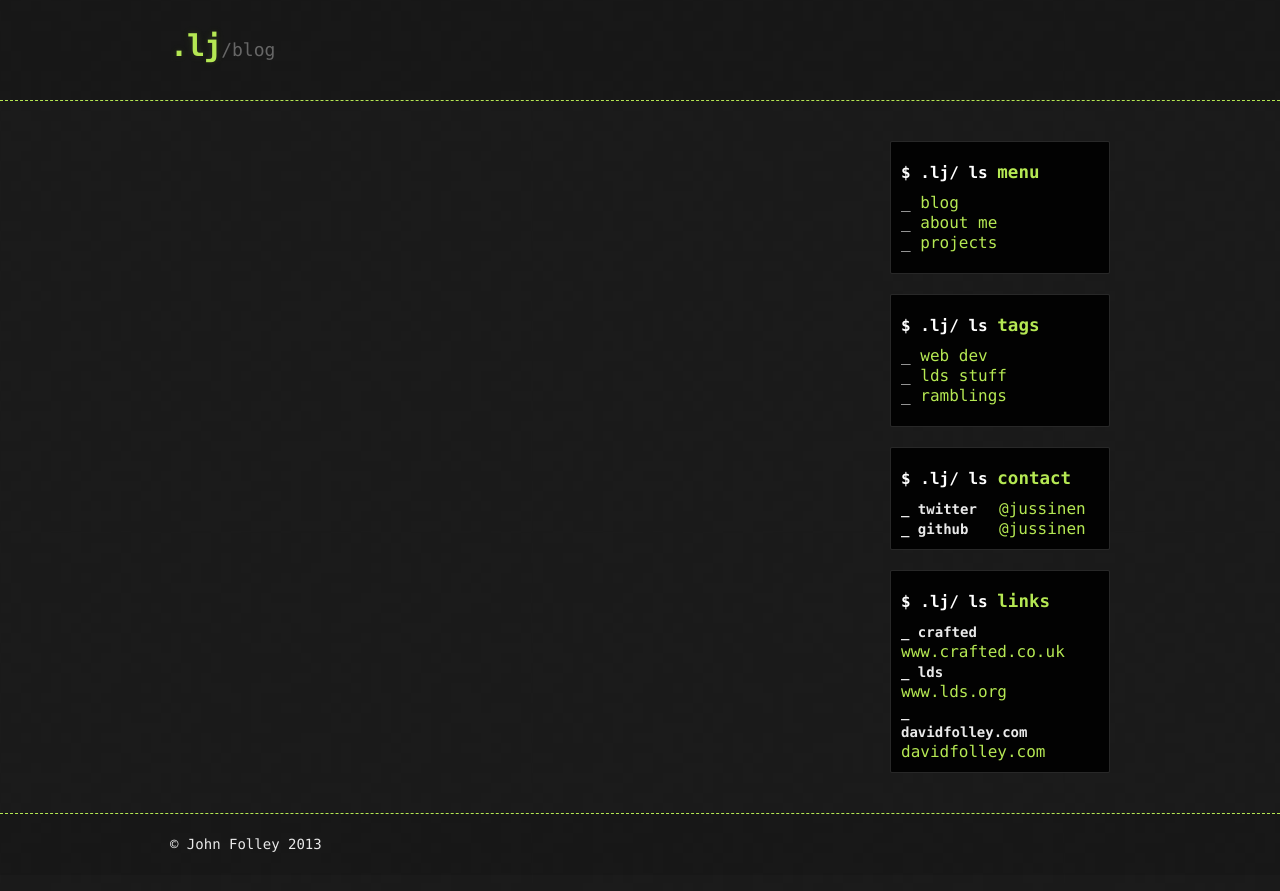
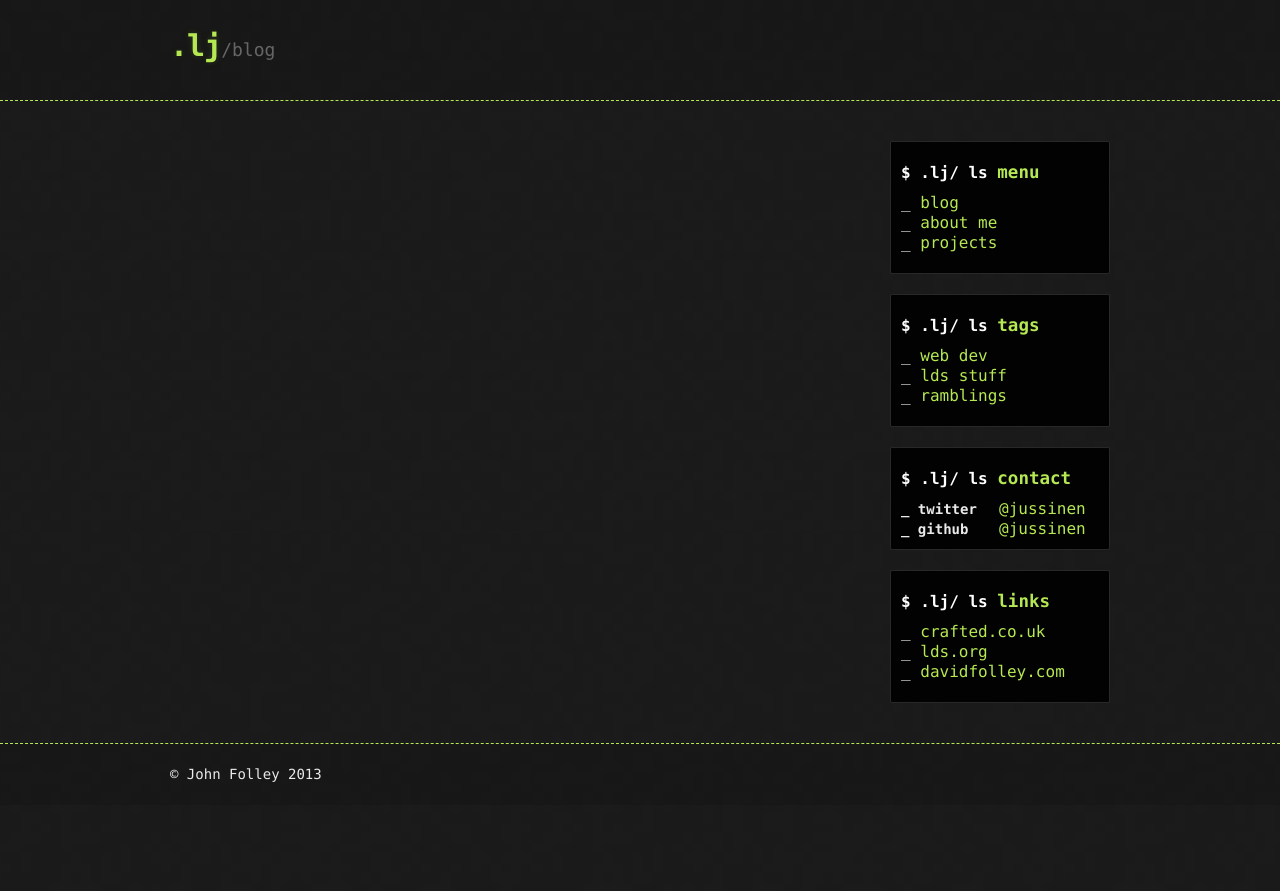
Before and after one commit to jussinen/jussinen.github.com, a Jekyll site: the page built from index.html, in a window 1280 px wide. Shown: the top 891 px of the page. Built offline with Jekyll 4.4.1, drawn with Linux system fonts in a browser that asks for light colours; nearby versions of some CDN libraries; Markdown is read by kramdown in place of the engine named in the settings; the list of posts is cut into pages by our own code.

Commit message:
Modified additional links to use ul instead of dl

```diff
--- a/_layouts/default.html
+++ b/_layouts/default.html
@@ -62,14 +62,11 @@
                     </div>
                     <div class="pod">
                         <h4 class="list-heading">links</h4>
-                        <dl class="list">
-                            <dt>crafted</dt>
-                            <dd><a href="http://www.crafted.co.uk" target="_blank">www.crafted.co.uk</a></dd>
-                            <dt>lds</dt>
-                            <dd><a href="http://www.lds.org" target="_blank">www.lds.org</a></dd>
-							<dt>davidfolley.com</dt>
-							<dd><a href="http://drfolley.wordpress.com" target="_blank">davidfolley.com</a></dd>
-                        </dl>
+                        <ul class="list">
+                            <li><a href="http://www.crafted.co.uk" target="_blank">crafted.co.uk</a></li>
+                            <li><a href="http://www.lds.org" target="_blank">lds.org</a></li>
+							<li><a href="http://drfolley.wordpress.com" target="_blank">davidfolley.com</a></li>
+                        </ul>
                     </div>
                 </aside>
             </div>
```
